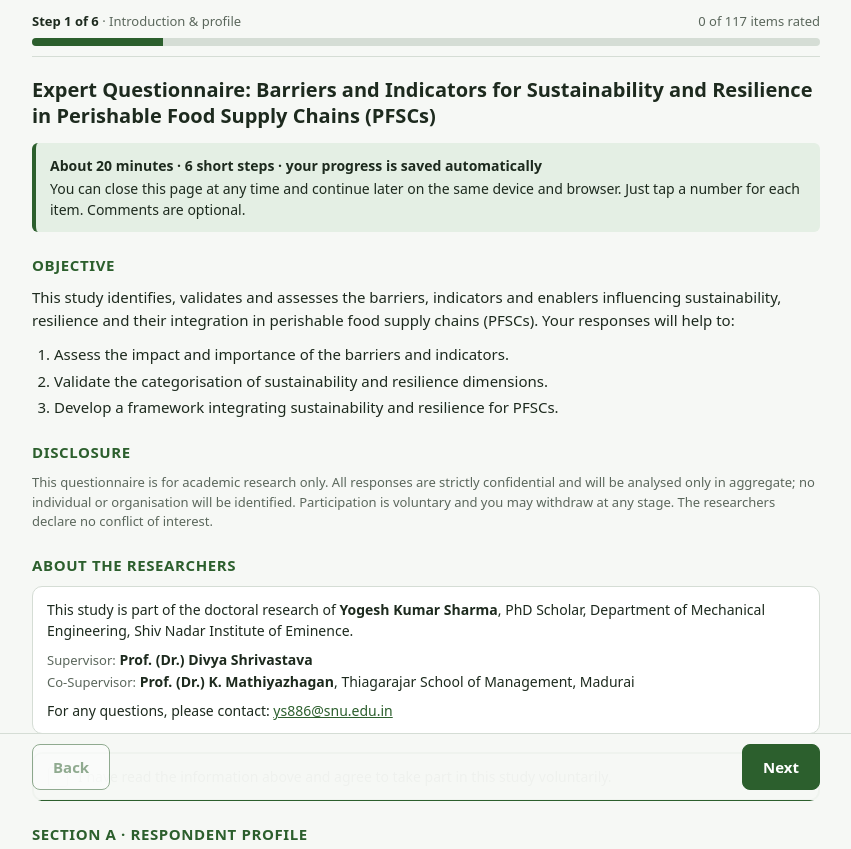
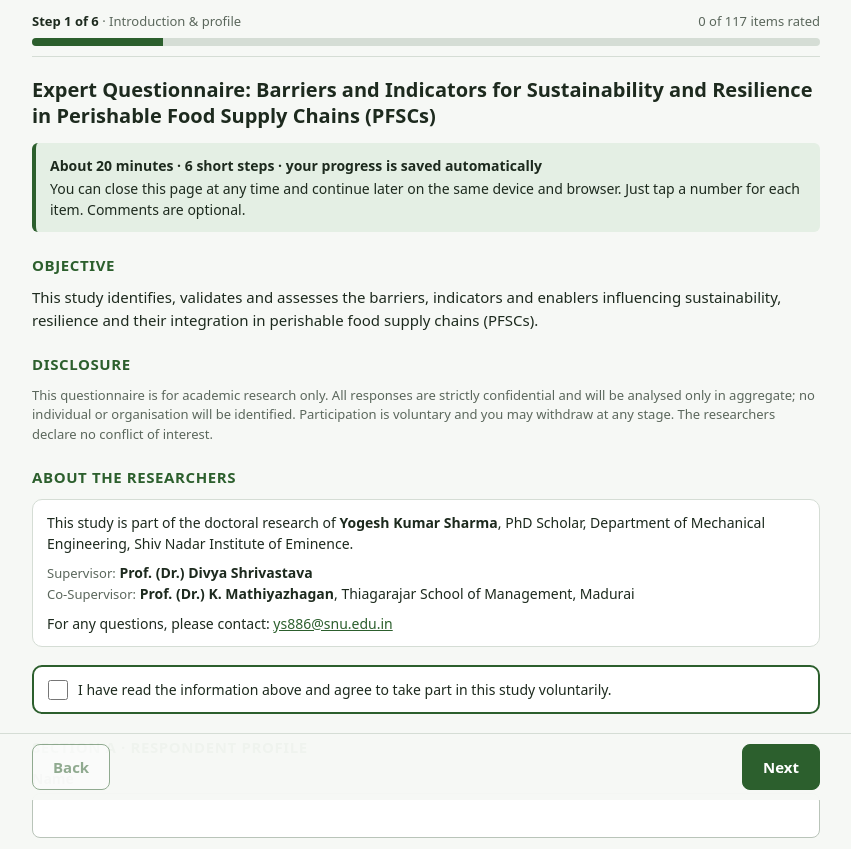
Before and after one commit to ys886-a11y/Questionnaire-Survey, a plain HTML site: page index.html in a window 1280 px wide. Shown: the top 849 px of the page, without its empty margins (214-1065 px from the left). Drawn offline with Linux system fonts and the light colour scheme.

Commit message:
Add files via upload

```diff
--- a/index.html
+++ b/index.html
@@ -132,12 +132,7 @@
       <p id="draftNote" class="small"></p>
 
       <h3>Objective</h3>
-      <p>This study identifies, validates and assesses the barriers, indicators and enablers influencing sustainability, resilience and their integration in perishable food supply chains (PFSCs). Your responses will help to:</p>
-      <ol>
-        <li>Assess the impact and importance of the barriers and indicators.</li>
-        <li>Validate the categorisation of sustainability and resilience dimensions.</li>
-        <li>Develop a framework integrating sustainability and resilience for PFSCs.</li>
-      </ol>
+      <p>This study identifies, validates and assesses the barriers, indicators and enablers influencing sustainability, resilience and their integration in perishable food supply chains (PFSCs).</p>
 
       <h3>Disclosure</h3>
       <p class="small">This questionnaire is for academic research only. All responses are strictly confidential and will be analysed only in aggregate; no individual or organisation will be identified. Participation is voluntary and you may withdraw at any stage. The researchers declare no conflict of interest.</p>
```
